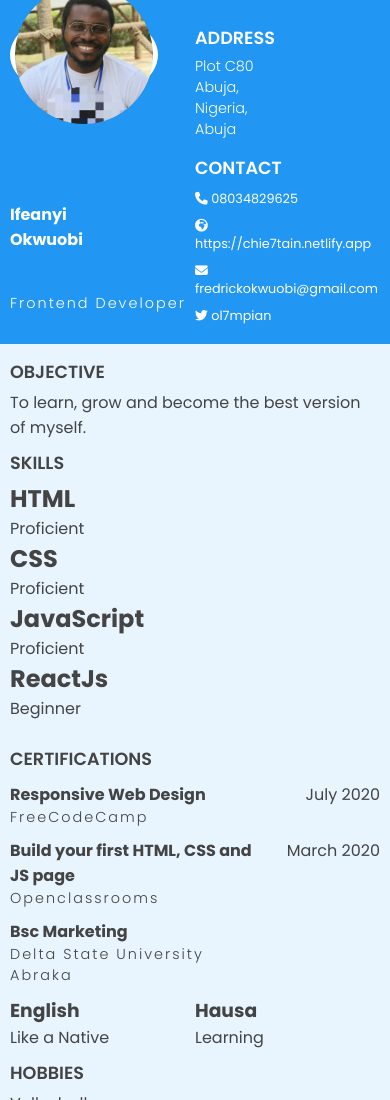
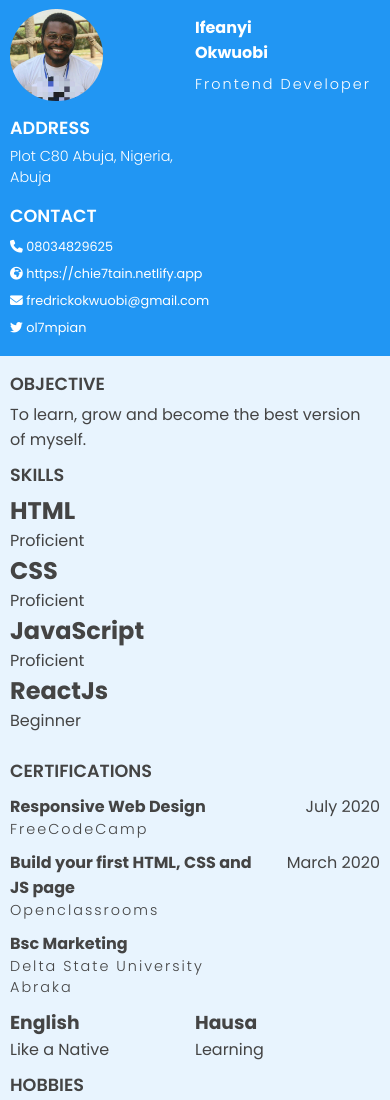
Before and after one commit to chie7tain/zur-portfolio-task, a plain HTML site: page index.html in a window 390 px wide. Shown: the top 1100 px of the page. Drawn offline with Linux system fonts and the light colour scheme.

Commit message:
fixed mobile avatar image not displaying properly

```diff
--- a/responsiveStyles/mobile.css
+++ b/responsiveStyles/mobile.css
@@ -13,10 +13,11 @@
     padding: 10px;
     color:var(--main-white);
     display: grid;
-    grid-template-columns: 1fr 1fr;
+    grid-template-columns: 1fr;
     grid-template-areas:
-    "user-avatar-container user-address"
-    "user-avatar-container user-contact-details";
+    "user-avatar-container "
+    "user-address"
+    "user-contact-details";
   }
   .user-address-container{
     grid-area: user-address;
@@ -27,18 +28,18 @@
   .user-avatar-user-name-role-title-container{
     grid-area: user-avatar-container;
     display: grid;
-    grid-template-columns: 1fr;
+    grid-template-columns: 1fr 1fr;
     grid-template-areas:
-     "user-avatar"
-    "user-name-role-title";
+     "user-avatar user-name-role-title";
   }
   .user-avatar-container{
     grid-area:user-avatar ;
-    width:80%;
+    width:50%;
     height:90px;
     display:flex;
     justify-content: center;
     align-items: center;
+    border: none;
   }
   .user-avatar{
     width:100%;
--- a/responsiveStyles/tablet.css
+++ b/responsiveStyles/tablet.css
@@ -16,7 +16,6 @@
     color:var(--main-white);
     display: grid;
     grid-template-columns: 1fr 1fr;
-    /* grid-template-rows: 1fr 1fr 1fr; */
     grid-template-areas:
     "user-avatar-container user-address"
     "user-avatar-container user-contact-details";
@@ -30,6 +29,7 @@
   .user-avatar-user-name-role-title-container{
     grid-area: user-avatar-container;
     display: grid;
+    align-items: center;
     grid-template-columns: 1fr;
     grid-template-areas:
      "user-avatar"
@@ -42,9 +42,10 @@
     display:flex;
     justify-content: center;
     align-items: center;
+    border: none;
   }
   .user-avatar{
-    width:100%;
+    /*width:100%;*/
   }
   .user-name-role-title-container{
     grid-area:user-name-role-title;
```
